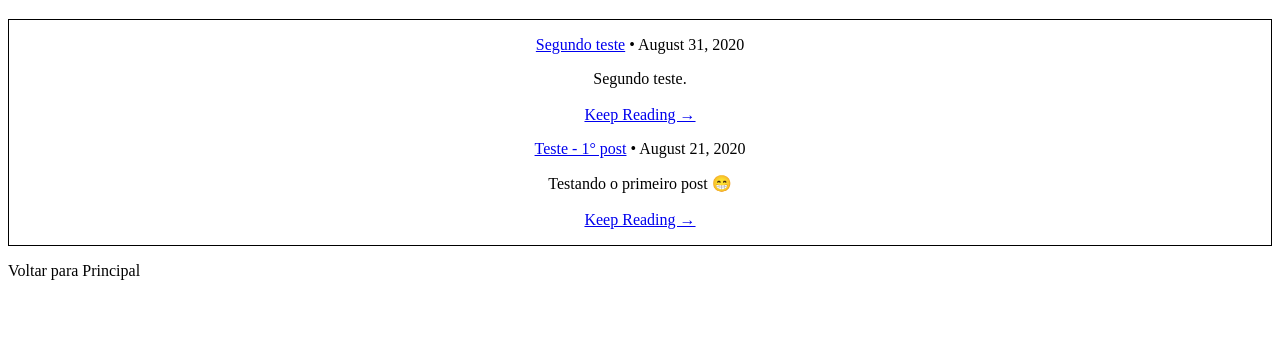
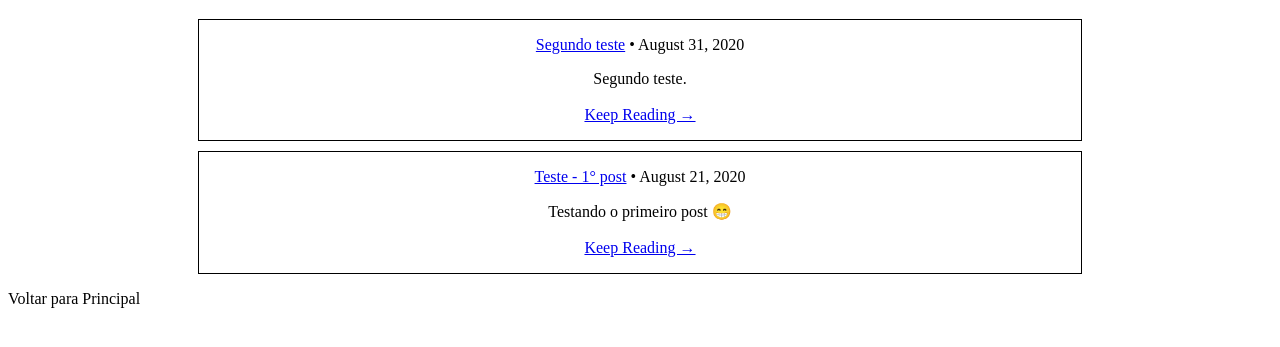
Before and after one commit to guiferrini/Vai, a Gatsby site: page /blog in a window 1280 px wide. Shown: the part 61-408 px from the top of the page. Built offline with nearby package versions, Linux system fonts and the light colour scheme; Gatsby itself is replaced by a stand-in of ours.

Commit message:
Change Designer of blog: margins

```diff
--- a/src/components/BlogRoll.js
+++ b/src/components/BlogRoll.js
@@ -10,17 +10,18 @@ class BlogRoll extends React.Component {
     return (
       <div
         className="columns is-multiline"
-        style={{
-          textDecoration: "none",
-          color: "black",
-          border: "solid 1px black",
-          textAlign: "center",
-
-        }}
       >
         {posts &&
           posts.map(({ node: post }) => (
-            <div className="is-parent column is-6" key={post.id}>
+            <div className="is-parent column is-6" key={post.id}         style={{
+              textDecoration: "none",
+              color: "black",
+              border: "solid 1px black",
+              textAlign: "center",
+              marginBottom: "10px",
+              marginLeft: "15%",
+              marginRight: "15%"
+            }}>
               <article
                 className={`blog-list-item tile is-child box notification ${
                   post.frontmatter.featuredpost ? 'is-featured' : ''
--- a/src/pages/blog.js
+++ b/src/pages/blog.js
@@ -13,7 +13,7 @@ export default class BlogIndexPage extends React.Component {
           }}
         >Latest Posts</h1>
         <section>
-          <div className="content">
+          <div className="content" >
             <BlogRoll />
           </div>
           <p><Link to="/" style={{textDecoration: "none", color: "black"}}>Voltar para Principal</Link></p>
```
Also changed, not shown: src/templates/blog.js (+3 -5 lines).
